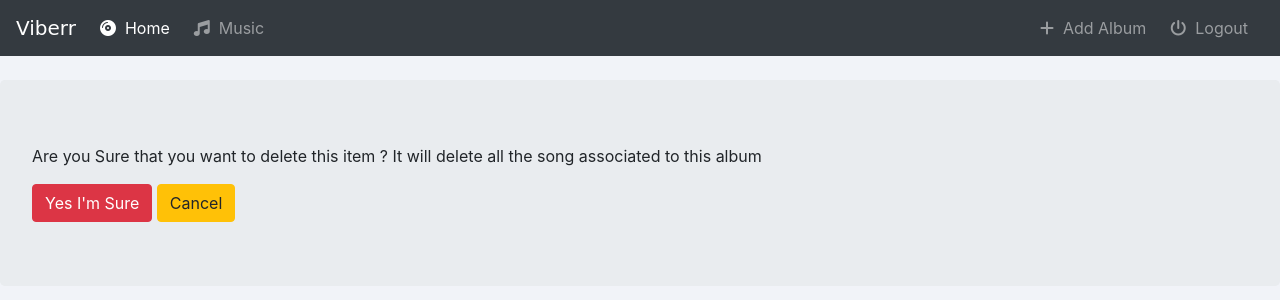
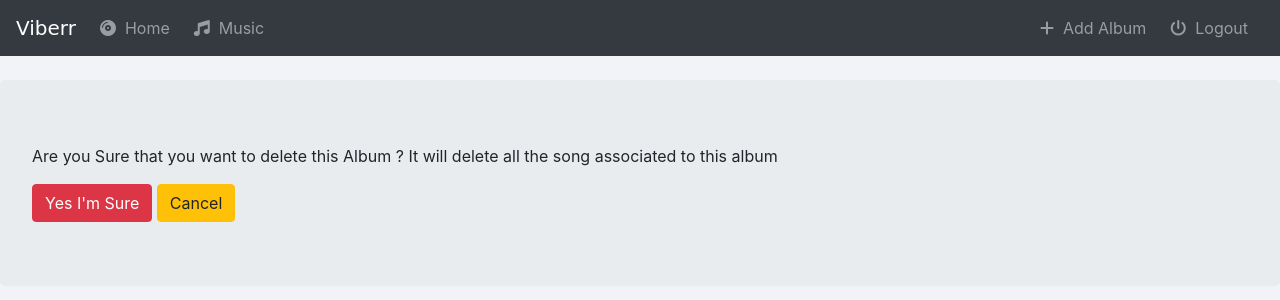
Before and after one commit to tanishgupta-git/Muukit, a Django app: page /music/album/1/delete in a window 1280 px wide. Shown: the top 300 px of the page. Run offline with Django 3.2, Linux system fonts and the light colour scheme; a user stored in the database is signed in; data comes from the database, SQL or seed files in the repository; both versions use the stored data as it was after the commit; some libraries are stand-ins or nearby versions.

Commit message:
activate the navbarlinks

```diff
--- a/music/templates/music/album_delete_form.html
+++ b/music/templates/music/album_delete_form.html
@@ -7,7 +7,7 @@
     <form method="POST">
         <!-- Security token by Django -->
         {% csrf_token %}
-        <p>Are you Sure that you want to delete this item ? It will delete all the song associated to this album</p>
+        <p>Are you Sure that you want to delete this Album ? It will delete all the song associated to this album</p>
         <input type="submit" value="Yes I'm Sure" class='btn btn-danger'>
         <a href="{% url 'music:music'%}" class="btn btn-warning">Cancel </a>
     </form>
--- a/music/templates/music/basic.html
+++ b/music/templates/music/basic.html
@@ -22,12 +22,12 @@
         </button>
         <div class="collapse navbar-collapse" id="navbarSupportedContent">
             <ul class="navbar-nav mr-2">
-                <li class="nav-item active mr-2">
+                <li class="nav-item mr-2 {% if homeactive %}active{% endif %}">
                     <a class="nav-link" href="/music">
                         <i class="fas fa-compact-disc"></i>&nbsp;
                         Home <span class="sr-only">(current)</span></a>
                 </li>
-                <li class="nav-item mr-2">
+                <li class="nav-item mr-2 {% if musicactive %}active{% endif %}">
                     <a class="nav-link" href="{% url 'music:songs' 'all' %}"><i class="fas fa-music"></i>&nbsp; Music</a>
                 </li>
             </ul>
@@ -40,7 +40,7 @@
             {% endif %}
 
             <ul class="navbar-nav ml-auto">
-                <li class="nav-item mr-2">
+                <li class="nav-item mr-2 {% if addalbumactive %}active{% endif %}">
                     <a class="nav-link" href="{% url 'music:album-add' %}">
                         <i class="fas fa-plus"></i>&nbsp; Add Album</a>
                 </li>
--- a/music/views.py
+++ b/music/views.py
@@ -13,8 +13,7 @@ from django.contrib import messages
 # import for restricting user to view some page
 from django.contrib.auth.decorators import login_required
 # Create your views here.
-
-
+IMAGE_FILE_TYPES = ['png', 'jpg', 'jpeg']
 
 # For Login Form Page
 def UserLogin(request):
@@ -61,6 +60,7 @@ def UserRegister(request):
         context = {'form':form}
         return render(request,'music/registration.html',context)
 
+
 #Function for searching the user query
 def searchQuery(query,album):
     # for checking album info
@@ -73,11 +73,13 @@ def searchQuery(query,album):
     # if not matches
     return False
 
+
 # request for index page
 @login_required(login_url='music:login')
 def index(request):
     albums = Album.objects.filter(user=request.user)
-    return render(request,'music/index.html',{'albums':albums,'searchAlbum':True})
+    return render(request,'music/index.html',{'albums':albums,'searchAlbum':True,'homeactive':True})
+
 
 # Search page
 @login_required(login_url='music:login')
@@ -90,9 +92,9 @@ def search(request):
             searchalbums.append(album)
 
     if not(len(searchalbums)):
-        return render(request,'music/index.html',{'msg':True,'searchAlbum':True,'search':search})
+        return render(request,'music/index.html',{'msg':True,'searchAlbum':True,'search':search,'homeactive':True})
 
-    return render(request,'music/index.html',{'albums':albums,'searchAlbum':True})
+    return render(request,'music/index.html',{'albums':albums,'searchAlbum':True,'homeactive':True})
 
 
 # request for detail page
@@ -120,7 +122,7 @@ def AlbumCreate(request):
 
         return redirect('music:detail',pk=album.id)
 
-    return render(request,'music/album_form.html',{'form':form})
+    return render(request,'music/album_form.html',{'form':form,'addalbumactive':True})
 
 
 
@@ -236,4 +238,4 @@ def Songs(request,userpreference):
             for song in album.song_set.all():
                 songList.append(song)
 
-     return render(request,'music/songs.html',{'songList':songList})
+     return render(request,'music/songs.html',{'songList':songList,'musicactive':True})
```
Also changed, not shown: db.sqlite3.
